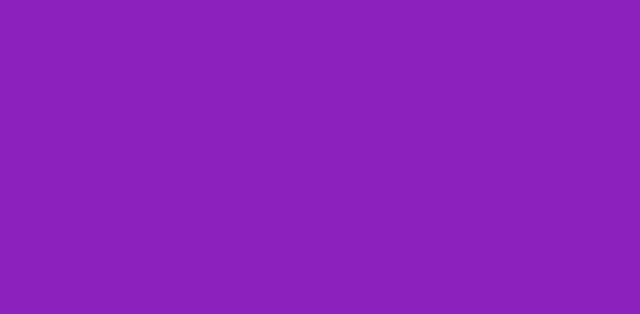
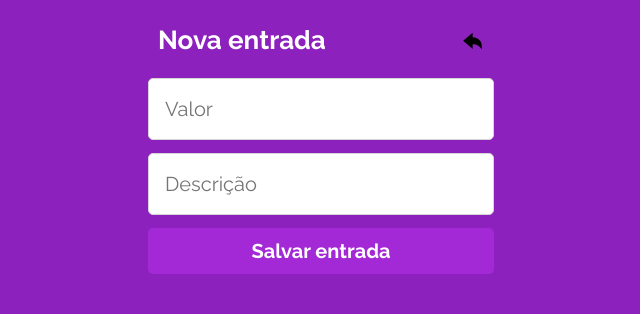
Before and after one commit to EduuCarvalho/projeto14-mywallet-front, a React app: page /deposit in a window 1280 px wide. Before the commit this address had no page. Shown: the top 314 px of the page, without its empty margins (319-959 px from the left). Built offline with nearby package versions, Linux system fonts and the light colour scheme; a web font is replaced by a local one.

Commit message:
Layout completo todas paginas

```diff
--- a/src/components/App/App.js
+++ b/src/components/App/App.js
@@ -3,7 +3,9 @@ import GlobalStyle from "../../Style/GlobalStyle.js";
 import styled from "styled-components";
 import LoginPage from "../Login/LoginPage.js"
 import SignUpPage from  "../SignUpPage/SignUpPage.js"
-import RegisterPage from "../Register/RegisterPage.js";
+import PaymentsHistoryPage  from "../PaymentsHistory/PaymentsHistoryPage .js";
+import DepositPage from "../Deposit-Payments/DepositPage.js";
+import PaymentPage from "../Deposit-Payments/PaymentPage.js";
 
 
 export default function App() {
@@ -16,7 +18,10 @@ export default function App() {
             <Routes>
                 <Route path="/" element={<LoginPage/>}/>
                 <Route path="/signup" element={<SignUpPage/>}/>
-                <Route path="/register" element={<RegisterPage/>}/>
+                <Route path="/paymentshistory" element={<PaymentsHistoryPage />}/>
+                <Route path="/deposit" element={<DepositPage/>}/>
+                <Route path="/payment" element={<PaymentPage/>}/>
+
             </Routes>
 
         </Pages>
--- /dev/null
+++ b/src/components/Deposit-Payments/DepositPage.js
@@ -0,0 +1,20 @@
+import { TypeTittle } from "./DepositStyle";
+import { PaymentContainer } from "./DepositStyle";
+import undoImg from "./img/undo.svg";
+
+export default function DepositPage() {
+
+    return (
+        <>
+            <TypeTittle>
+                <h1>Nova entrada</h1>
+                <img src={undoImg} alt= "Return Page"/>
+            </TypeTittle>
+            <PaymentContainer>
+                <input placeholder="Valor" type="text"></input>
+                <input placeholder="Descrição" type="password"></input>
+                <button>Salvar entrada</button>
+            </PaymentContainer>
+        </>
+    )
+}
--- /dev/null
+++ b/src/components/Deposit-Payments/DepositStyle.js
@@ -0,0 +1,66 @@
+import styled from "styled-components";
+
+export const TypeTittle = styled.div`
+    width:326px;
+    height:31px;
+    display:flex;
+    justify-content:space-between;
+    align-items:center;
+    margin-top:25px;
+    margin-bottom:22px;
+
+        h1{
+            font-style: normal;
+            font-weight: 700;
+            font-size: 26px;
+            line-height: 31px;
+            color: #FFFFFF;
+            font-family: 'Raleway';
+        }
+        img{
+            width:23px;
+            height:24px;
+            color: #FFFFFF;
+        }
+`
+
+export const PaymentContainer = styled.div`
+    width:326px;
+    display:flex;
+    flex-direction:column;
+    align-items:center;
+
+
+        input {
+            width:326px;
+            height:58px;
+            background: #FFFFFF;
+            border-radius: 5px;
+            border: 1px solid #D5D5D5;
+            font-family: 'Raleway';
+            font-weight: 400;
+            font-size: 20px;
+            line-height: 23px;
+            color: #000000;
+            font-style: normal;
+            padding-left:16px;
+            margin-bottom:13px;
+        }
+        button {
+            margin-bottom:36px;
+            width:346px;
+            height:46px;
+            display:flex;
+            align-items:center;
+            justify-content:center;
+            background-color:#A328D6;
+            border-radius: 5px;
+            border:none;
+            font-weight: 700;
+            font-size: 20px;
+            line-height: 23px;
+            color: #FFFFFF;
+            font-style: normal;
+            font-family: 'Raleway';
+        }
+`
--- /dev/null
+++ b/src/components/Deposit-Payments/PaymentPage.js
@@ -0,0 +1,20 @@
+import { TypeTittle } from "./DepositStyle";
+import { PaymentContainer } from "./DepositStyle";
+import undoImg from "./img/undo.svg";
+
+export default function PaymentPage() {
+
+    return (
+        <>
+            <TypeTittle>
+                <h1>Nova Saída</h1>
+                <img src={undoImg} alt= "Return Page"/>
+            </TypeTittle>
+            <PaymentContainer>
+                <input placeholder="Valor" type="text"></input>
+                <input placeholder="Descrição" type="password"></input>
+                <button>Salvar saída</button>
+            </PaymentContainer>
+        </>
+    )
+}
--- a/src/components/Register/RegisterPage.js
+++ b/src/components/PaymentsHistory/PaymentsHistoryPage .js
@@ -1,9 +1,9 @@
-import { Header,EmptyResgiterContainer,AddRegisterContainer } from "./RegisterStyle";
+import { Header,EmptyResgiterContainer,AddRegisterContainer } from "./PaymentsHistoryStyle";
 import logOutImg from "./img/Vector.png";
 import valueInImg from "./img/addcircle.svg";
 import ValueOutImg from "./img/removecircle.svg";
 
-export default function RegisterPage() {
+export default function PaymentsHistoryPage () {
     return(
         <>
         <Header>
```
Also changed, not shown: public/index.html (+4 -2 lines), src/components/Deposit-Payments/img/undo.svg (added), src/components/PaymentsHistory/PaymentsHistoryStyle.js (renamed from src/components/Register/RegisterStyle.js), src/components/PaymentsHistory/img/Vector.png (renamed from src/components/Register/img/Vector.png), src/components/PaymentsHistory/img/addcircle.svg (renamed from src/components/Register/img/addcircle.svg), src/components/PaymentsHistory/img/removecircle.svg (renamed from src/components/Register/img/removecircle.svg).
